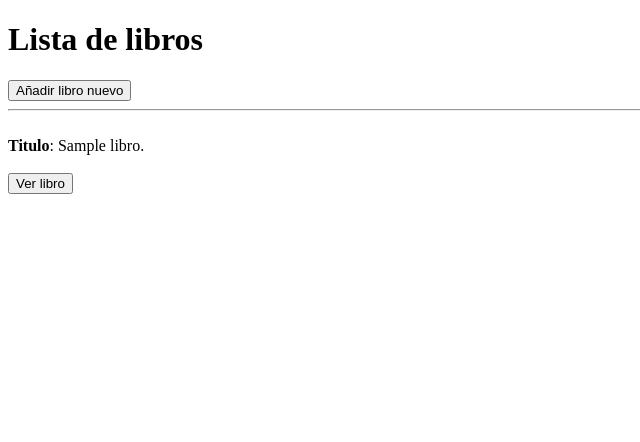
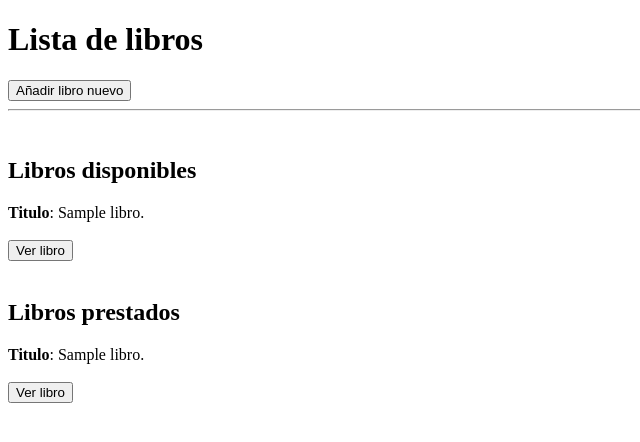
Before and after one commit to ieshm-2daw/libreria-andpramor, a Django app: template libreria/templates/libreria/lista_libros.html in a window 1280 px wide. Shown: the top 442 px of the page, without its empty margins (0-640 px from the left). Run offline with Django 4.2, Linux system fonts and the light colour scheme; the template is opened without the code that fills it: values that come from a table or form of the project are taken from there, others are empty; tables that the repository leaves empty hold one stand-in row (values such as "Sample post").

Commit message:
Lista dispo y no dispo

```diff
--- a/libreria/models.py
+++ b/libreria/models.py
@@ -48,7 +48,7 @@ class Libro(models.Model):
     genero = models.CharField(max_length=20, choices=GENEROS)
     ISBN = models.BigIntegerField(validators=[validators.MinValueValidator(1000000000000), validators.MaxValueValidator(9999999999999)]) #El ISBN es un número de 13 cifras.
     resumen = models.TextField(max_length=500)
-    disponibilidad = models.CharField(max_length=30, choices=DISPONIBILIDAD_VALORES)
+    disponibilidad = models.CharField(max_length=30, choices=DISPONIBILIDAD_VALORES, default='disponible')
     portada = models.ImageField(upload_to='portadas/', null=True, blank=True)
 
     def __str__(self):
--- a/libreria/templates/libreria/lista_libros.html
+++ b/libreria/templates/libreria/lista_libros.html
@@ -11,13 +11,23 @@
     <br>
     <hr>
     <br>
-    {% for libro in libro_list %}
+    <h2>Libros disponibles</h2>
+    {% for libro in libros_disponibles %}
         <b>Titulo</b>: {{ libro.titulo }}.
         <br><br>
         <a href="{% url 'detalle_libro' pk=libro.pk %}"><button>Ver libro</button></a>
         <br><br>
     {% empty %}
-        Aún no hay libros.
+        No hay libros disponibles.
+    {% endfor %}
+    <h2>Libros prestados</h2>
+    {% for libro in libros_prestados %}
+        <b>Titulo</b>: {{ libro.titulo }}.
+        <br><br>
+        <a href="{% url 'detalle_libro' pk=libro.pk %}"><button>Ver libro</button></a>
+        <br><br>
+    {% empty %}
+        No hay libros prestados.
     {% endfor %}
 </body>
 </html>
```
Also changed, not shown: libreria/views.py (+10 -1 lines), libreria/migrations/0003_alter_libro_disponibilidad.py (added).
